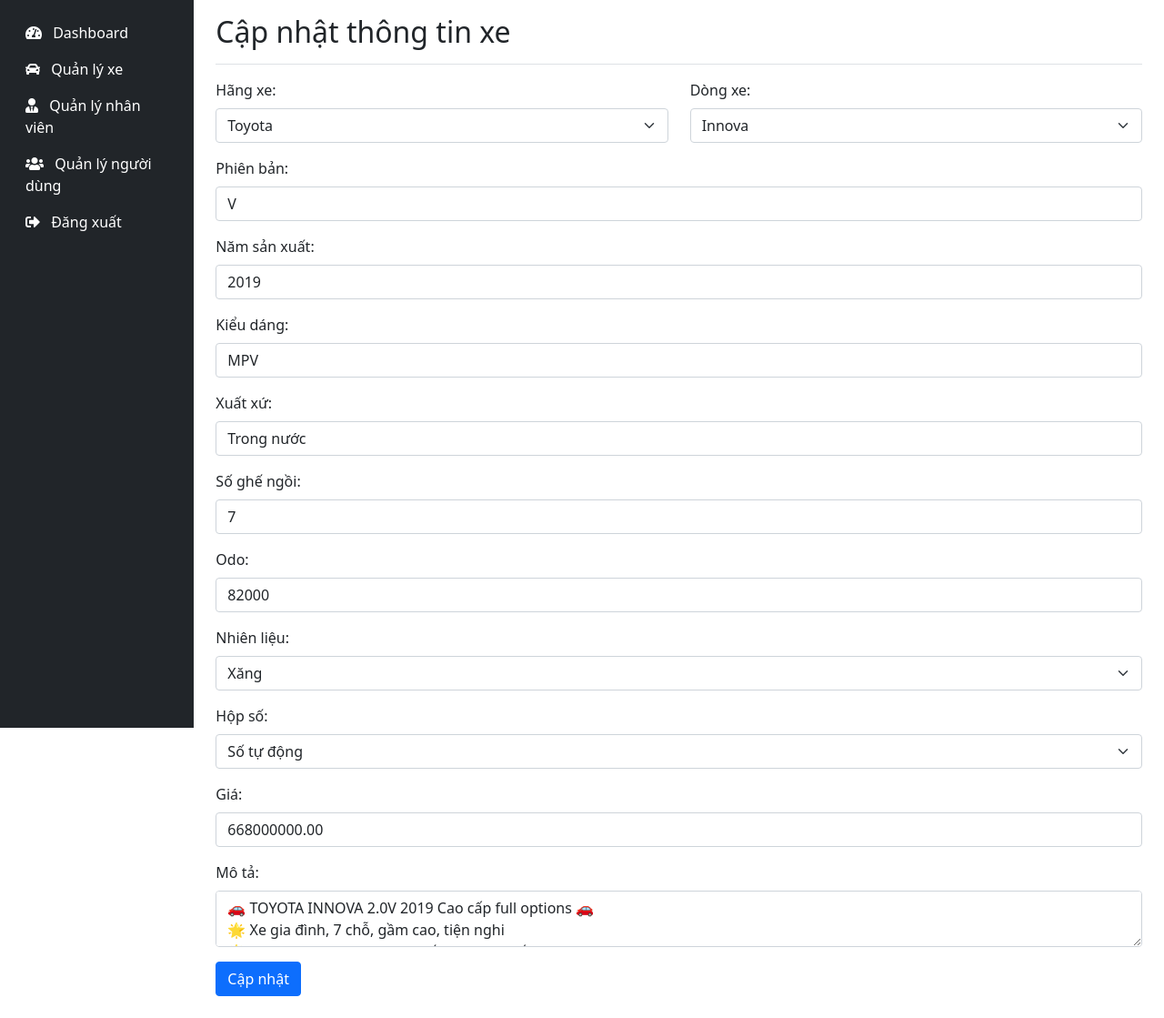
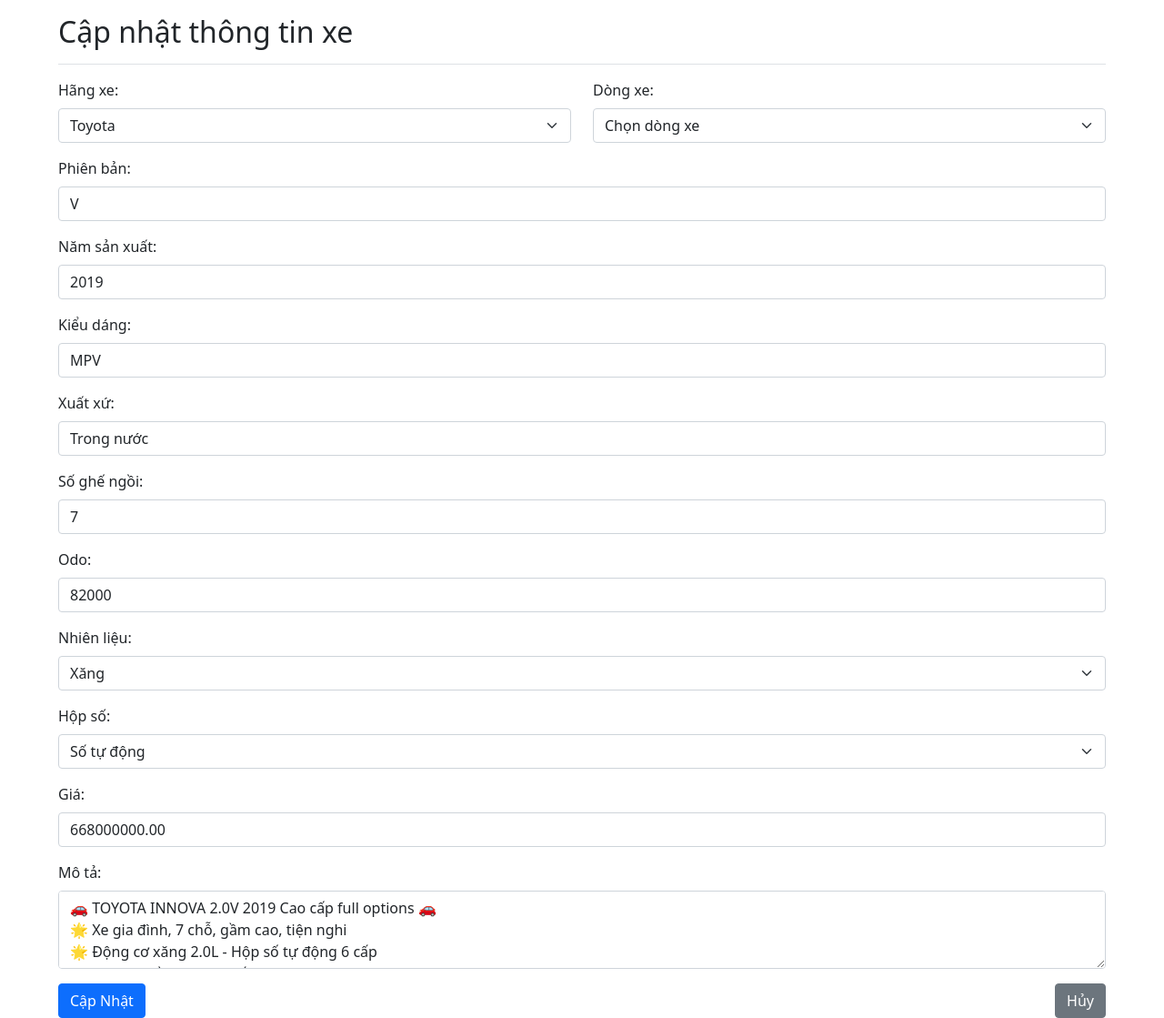
Before and after one commit to ChiNguyen3107/PTHTWeb, a PHP site: page /edit_car.php?id=10 in a window 1280 px wide. Shown: the whole page at 91% size. Before the commit the page ends 1095 px from the top, so only its background shows below. Run offline with PHP 8.4, Linux system fonts and the light colour scheme; a user stored in the database is signed in; data comes from the database, SQL or seed files in the repository.

Commit message:
Chinh sua 2

```diff
--- a/edit_car.php
+++ b/edit_car.php
@@ -81,7 +81,6 @@
 
 // Lấy danh sách hãng xe và dòng xe
 $hang_xe_list = $conn->query("SELECT * FROM hang_xe");
-// $dong_xe_list = $conn->query("SELECT * FROM dong_xe");
 ?>
 
 <!DOCTYPE html>
@@ -96,17 +95,12 @@
     <!-- Font Awesome -->
     <link rel="stylesheet" href="https://cdnjs.cloudflare.com/ajax/libs/font-awesome/5.15.3/css/all.min.css">
     <style>
+        .container-fluid {
+            max-width: 1200px;
+            margin: 0 auto;
+        }
         .sidebar {
-            height: 100vh;
-            background-color: #343a40;
-        }
-
-        .sidebar a {
-            color: #fff;
-        }
-
-        .sidebar a:hover {
-            background-color: #495057;
+            display: none;
         }
     </style>
 </head>
@@ -114,49 +108,11 @@
 <body>
     <div class="container-fluid">
         <div class="row">
-            <!-- Sidebar -->
-            <nav id="sidebar" class="col-md-3 col-lg-2 d-md-block bg-dark sidebar collapse">
-                <div class="position-sticky pt-3">
-                    <ul class="nav flex-column">
-                        <li class="nav-item">
-                            <a class="nav-link" href="admin_dashboard.php">
-                                <i class="fas fa-tachometer-alt me-2"></i>
-                                Dashboard
-                            </a>
-                        </li>
-                        <li class="nav-item">
-                            <a class="nav-link active" href="manage_cars.php">
-                                <i class="fas fa-car me-2"></i>
-                                Quản lý xe
-                            </a>
-                        </li>
-                        <li class="nav-item">
-                            <a class="nav-link" href="manage_staff.php">
-                                <i class="fas fa-user-tie me-2"></i>
-                                Quản lý nhân viên
-                            </a>
-                        </li>
-                        <li class="nav-item">
-                            <a class="nav-link" href="manage_users.php">
-                                <i class="fas fa-users me-2"></i>
-                                Quản lý người dùng
-                            </a>
-                        </li>
-                        <li class="nav-item">
-                            <a class="nav-link" href="logout.php">
-                                <i class="fas fa-sign-out-alt me-2"></i>
-                                Đăng xuất
-                            </a>
-                        </li>
-                    </ul>
-                </div>
-            </nav>
-
             <!-- Main content -->
-            <main class="col-md-9 ms-sm-auto col-lg-10 px-md-4">
+            <main class="col-12 px-md-4">
                 <div
                     class="d-flex justify-content-between flex-wrap flex-md-nowrap align-items-center pt-3 pb-2 mb-3 border-bottom">
-                    <h1 class="h2">Cập nhật thông tin xe</h1>
+                    <h1 class="h2 text-center">Cập nhật thông tin xe</h1>
                 </div>
 
                 <?php if (isset($error)): ?>
@@ -188,33 +144,27 @@
                     </div>
                     <div class="mb-3">
                         <label for="phien_ban" class="form-label">Phiên bản:</label>
-                        <input type="text" name="phien_ban" id="phien_ban" class="form-control"
-                            value="<?= $car['phien_ban'] ?>" required>
+                        <input type="text" name="phien_ban" id="phien_ban" class="form-control" value="<?= $car['phien_ban'] ?>" required>
                     </div>
                     <div class="mb-3">
                         <label for="nam_san_xuat" class="form-label">Năm sản xuất:</label>
-                        <input type="number" name="nam_san_xuat" id="nam_san_xuat" class="form-control"
-                            value="<?= $car['nam_san_xuat'] ?>" required>
+                        <input type="number" name="nam_san_xuat" id="nam_san_xuat" class="form-control" value="<?= $car['nam_san_xuat'] ?>" required>
                     </div>
                     <div class="mb-3">
                         <label for="kieu_dang" class="form-label">Kiểu dáng:</label>
-                        <input type="text" name="kieu_dang" id="kieu_dang" class="form-control"
-                            value="<?= $car['kieu_dang'] ?>" required>
+                        <input type="text" name="kieu_dang" id="kieu_dang" class="form-control" value="<?= $car['kieu_dang'] ?>" required>
                     </div>
                     <div class="mb-3">
                         <label for="xuat_xu" class="form-label">Xuất xứ:</label>
-                        <input type="text" name="xuat_xu" id="xuat_xu" class="form-control"
-                            value="<?= $car['xuat_xu'] ?>" required>
+                        <input type="text" name="xuat_xu" id="xuat_xu" class="form-control" value="<?= $car['xuat_xu'] ?>" required>
                     </div>
                     <div class="mb-3">
                         <label for="so_ghe_ngoi" class="form-label">Số ghế ngồi:</label>
-                        <input type="number" name="so_ghe_ngoi" id="so_ghe_ngoi" class="form-control"
-                            value="<?= $car['so_ghe_ngoi'] ?>" required>
+                        <input type="number" name="so_ghe_ngoi" id="so_ghe_ngoi" class="form-control" value="<?= $car['so_ghe_ngoi'] ?>" required>
                     </div>
                     <div class="mb-3">
                         <label for="odo" class="form-label">Odo:</label>
-                        <input type="number" name="odo" id="odo" class="form-control" value="<?= $car['odo'] ?>"
-                            required>
+                        <input type="number" name="odo" id="odo" class="form-control" value="<?= $car['odo'] ?>" required>
                     </div>
                     <div class="mb-3">
                         <label for="nhien_lieu" class="form-label">Nhiên liệu:</label>
@@ -223,75 +173,60 @@
                             <option value="Xăng" <?= ($car['nhien_lieu'] == 'Xăng') ? 'selected' : ''; ?>>Xăng</option>
                             <option value="Dầu" <?= ($car['nhien_lieu'] == 'Dầu') ? 'selected' : ''; ?>>Dầu</option>
                             <option value="Điện" <?= ($car['nhien_lieu'] == 'Điện') ? 'selected' : ''; ?>>Điện</option>
-                            <option value="Hybrid" <?= ($car['nhien_lieu'] == 'Hybrid') ? 'selected' : ''; ?>>Hybrid
-                            </option>
+                            <option value="Hybrid" <?= ($car['nhien_lieu'] == 'Hybrid') ? 'selected' : ''; ?>>Hybrid</option>
                         </select>
                     </div>
                     <div class="mb-3">
                         <label for="hop_so" class="form-label">Hộp số:</label>
                         <select id="hop_so" name="hop_so" class="form-select" required>
                             <option value="">Chọn hộp số</option>
-                            <option value="Số tự động" <?= ($car['hop_so'] == 'Số tự động') ? 'selected' : ''; ?>>Số tự
-                                động</option>
                             <option value="Số sàn" <?= ($car['hop_so'] == 'Số sàn') ? 'selected' : ''; ?>>Số sàn</option>
-                            <option value="Số bán tự động" <?= ($car['hop_so'] == 'Số bán tự động') ? 'selected' : ''; ?>>
-                                Số bán tự động</option>
+                            <option value="Số tự động" <?= ($car['hop_so'] == 'Số tự động') ? 'selected' : ''; ?>>Số tự động</option>
                         </select>
                     </div>
                     <div class="mb-3">
                         <label for="gia" class="form-label">Giá:</label>
-                        <input type="number" name="gia" id="gia" class="form-control" value="<?= $car['gia'] ?>"
-                            required>
+                        <input type="number" name="gia" id="gia" class="form-control" value="<?= $car['gia'] ?>" required>
                     </div>
                     <div class="mb-3">
                         <label for="mo_ta" class="form-label">Mô tả:</label>
-                        <textarea name="mo_ta" id="mo_ta" class="form-control" required><?= $car['mo_ta'] ?></textarea>
+                        <textarea name="mo_ta" id="mo_ta" class="form-control" rows="3"><?= $car['mo_ta'] ?></textarea>
                     </div>
-                    <button type="submit" class="btn btn-primary">Cập nhật</button>
+
+                    <div class="d-flex justify-content-between">
+                        <button type="submit" class="btn btn-primary">Cập Nhật</button>
+                        <a href="manage_cars.php" class="btn btn-secondary">Hủy</a>
+                    </div>
+
                 </form>
             </main>
         </div>
     </div>
 
     <!-- Bootstrap JS -->
-    <script src="https://cdn.jsdelivr.net/npm/bootstrap@5.1.3/dist/js/bootstrap.bundle.min.js"></script>
+    <script src="https://cdn.jsdelivr.net/npm/@popperjs/core@2.11.6/dist/umd/popper.min.js"></script>
+    <script src="https://cdn.jsdelivr.net/npm/bootstrap@5.1.3/dist/js/bootstrap.min.js"></script>
+
     <script>
-    document.addEventListener('DOMContentLoaded', function() {
-        // Load dòng xe ban đầu cho hãng xe đã chọn
-        loadDongXe(<?= $car['hang_xe_id'] ?>, <?= $car['dong_xe_id'] ?>);
-
-        // Thêm event listener cho việc thay đổi hãng xe
-        document.getElementById('hang_xe_id').addEventListener('change', function() {
-            loadDongXe(this.value);
+        // JavaScript xử lý load dòng xe khi chọn hãng xe
+        document.getElementById('hang_xe_id').addEventListener('change', function () {
+            const hangXeId = this.value;
+            const dongXeSelect = document.getElementById('dong_xe_id');
+            fetch(`get_dong_xe.php?hang_xe_id=${hangXeId}`)
+                .then(response => response.json())
+                .then(data => {
+                    dongXeSelect.innerHTML = '<option value="">Chọn dòng xe</option>';
+                    data.forEach(dongXe => {
+                        const option = document.createElement('option');
+                        option.value = dongXe.id;
+                        option.textContent = dongXe.ten_dong_xe;
+                        if (dongXe.id == <?= $car['dong_xe_id'] ?>) {
+                            option.selected = true;
+                        }
+                        dongXeSelect.appendChild(option);
+                    });
+                });
         });
-
-        function loadDongXe(hangXeId, selectedDongXeId = null) {
-            if (hangXeId) {
-                fetch('get_dong_xe.php', {
-                    method: 'POST',
-                    headers: {
-                        'Content-Type': 'application/x-www-form-urlencoded',
-                    },
-                    body: 'hang_xe_id=' + hangXeId
-                })
-                .then(response => response.text())
-                .then(data => {
-                    const dongXeSelect = document.getElementById('dong_xe_id');
-                    dongXeSelect.innerHTML = data;
-
-                    // Nếu có dòng xe đã chọn trước đó, select lại option đó
-                    if (selectedDongXeId) {
-                        dongXeSelect.value = selectedDongXeId;
-                    }
-                })
-                .catch((error) => {
-                    console.error('Error:', error);
-                });
-            } else {
-                document.getElementById('dong_xe_id').innerHTML = '<option value="">Chọn dòng xe</option>';
-            }
-        }
-    });
     </script>
 </body>
 
```
Also changed, not shown: admin_dashboard.php (+6 -6 lines).
